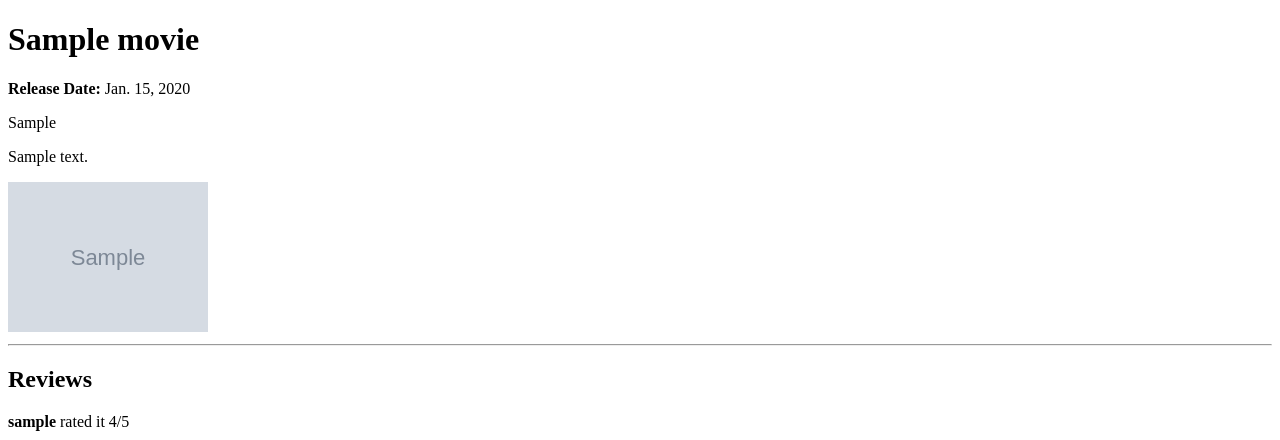
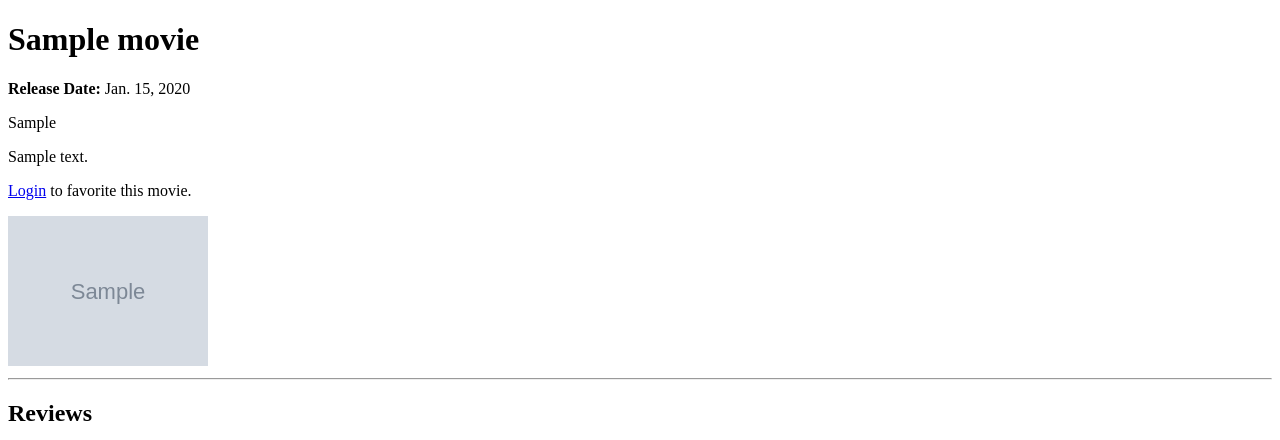
Before and after one commit to selocan0/wad2-cinerate, a Django app: page /movies/1/ in a window 1280 px wide. Shown: the top 440 px of the page. Run offline with Django 3.2, Linux system fonts and the light colour scheme; tables that the repository leaves empty hold one stand-in row (values such as "Sample post"); grey boxes marked "Sample" are stand-in pictures.

Commit message:
Implement favorite movie toggle feature

```diff
--- a/core/urls.py
+++ b/core/urls.py
@@ -4,4 +4,5 @@ from . import views
 urlpatterns = [
     path('', views.movie_list, name='movie_list'),
     path('movies/<int:pk>/', views.movie_detail, name='movie_detail'),
+    path('movies/<int:movie_id>/favorite/', views.toggle_favorite, name='toggle_favorite'),
 ]
--- a/core/views.py
+++ b/core/views.py
@@ -1,6 +1,20 @@
 from django.shortcuts import render, get_object_or_404, redirect
 from .models import Movie, Review
 from .forms import ReviewForm
+from django.contrib.auth.decorators import login_required
+from django.shortcuts import get_object_or_404, redirect
+from .models import Movie, Favorite
+
+@login_required
+def toggle_favorite(request, movie_id):
+    movie = get_object_or_404(Movie, id=movie_id)
+    favorite, created = Favorite.objects.get_or_create(user=request.user, movie=movie)
+
+    if not created:
+        favorite.delete()  # Already favorited → remove
+    return redirect('movie_detail', pk=movie.id)
+
+
 
 def movie_list(request):
     movies = Movie.objects.all()
@@ -9,6 +23,11 @@ def movie_list(request):
 def movie_detail(request, pk):
     movie = get_object_or_404(Movie, pk=pk)
     reviews = Review.objects.filter(movie=movie).order_by('-timestamp')
+
+    # Check if user favorited the movie
+    is_favorited = False
+    if request.user.is_authenticated:
+        is_favorited = movie.favorite_set.filter(user=request.user).exists()
 
     if request.method == 'POST':
         if request.user.is_authenticated:
@@ -28,4 +47,5 @@ def movie_detail(request, pk):
         'movie': movie,
         'reviews': reviews,
         'form': form,
+        'is_favorited': is_favorited,
     })
--- a/templates/movie_detail.html
+++ b/templates/movie_detail.html
@@ -9,6 +9,22 @@
     <p><strong>Release Date:</strong> {{ movie.release_date }}</p>
     <p>{{ movie.genre }}</p>
     <p>{{ movie.description }}</p>
+
+    {% if user.is_authenticated %}
+  <form method="post" action="{% url 'toggle_favorite' movie.id %}">
+    {% csrf_token %}
+    <button type="submit">
+        {% if is_favorited %}
+        Remove from Favorites
+      {% else %}
+        Add to Favorites
+      {% endif %}
+    </button>
+  </form>
+{% else %}
+  <p><a href="{% url 'login' %}?next={{ request.path }}">Login</a> to favorite this movie.</p>
+{% endif %}
+
 
     {% if movie.poster %}
         <img src="{{ movie.poster.url }}" alt="{{ movie.title }} poster" width="200">
```
